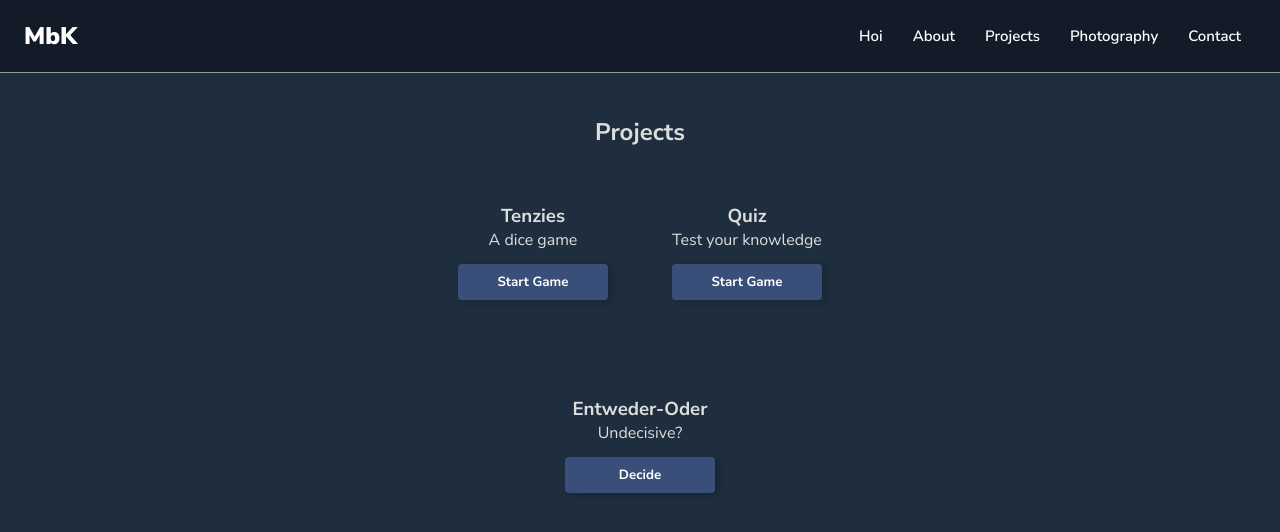
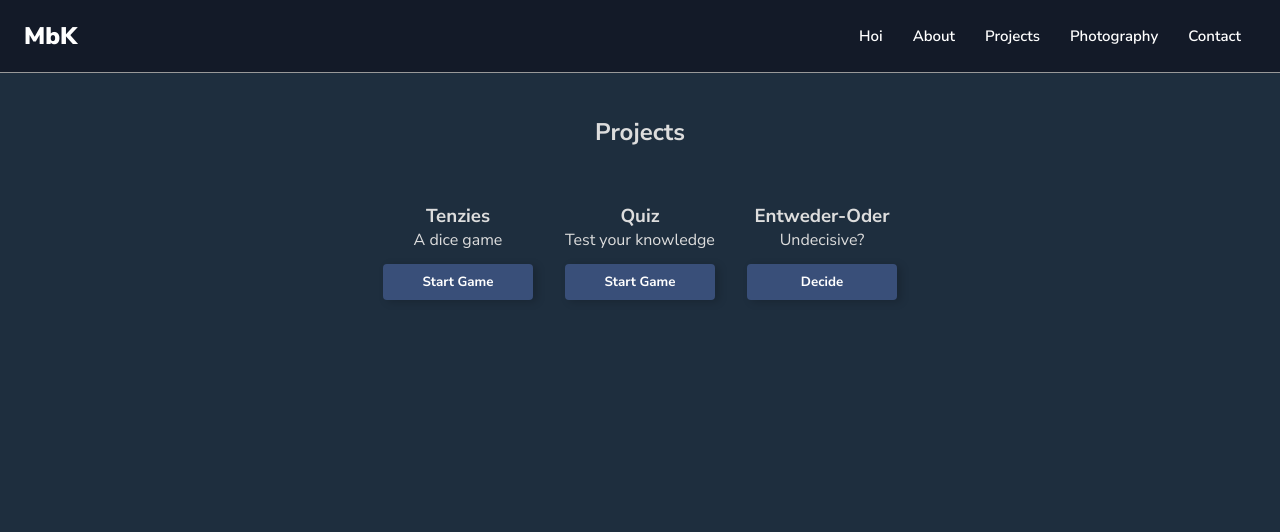
Before and after one commit to klausMistlberger/mbkrocks-react, a React (Create React App) app: page / in a window 1280 px wide. Both pictures are taken after a click on the element "Projects". Shown: the top 532 px of the page. Built offline with nearby package versions, Linux system fonts and the light colour scheme.

Commit message:
projects gap

```diff
--- a/src/components/Projects.js
+++ b/src/components/Projects.js
@@ -55,6 +55,7 @@ export default function Projects() {
                     {quiz && <Quiz />}
                 </div> }
 
+
                 { (!tenzies && !quiz) && <div className="project">
                     <h3>Entweder-Oder</h3>
                     { !eo && <p className="project-description">Undecisive?</p> }
--- a/src/components/css/Projects.css
+++ b/src/components/css/Projects.css
@@ -6,7 +6,7 @@
     padding: 1em;
     display: flex;
     justify-content: center;
-    gap: 4em;
+    gap: 2em;
     flex-wrap: wrap;
 }
 
```
